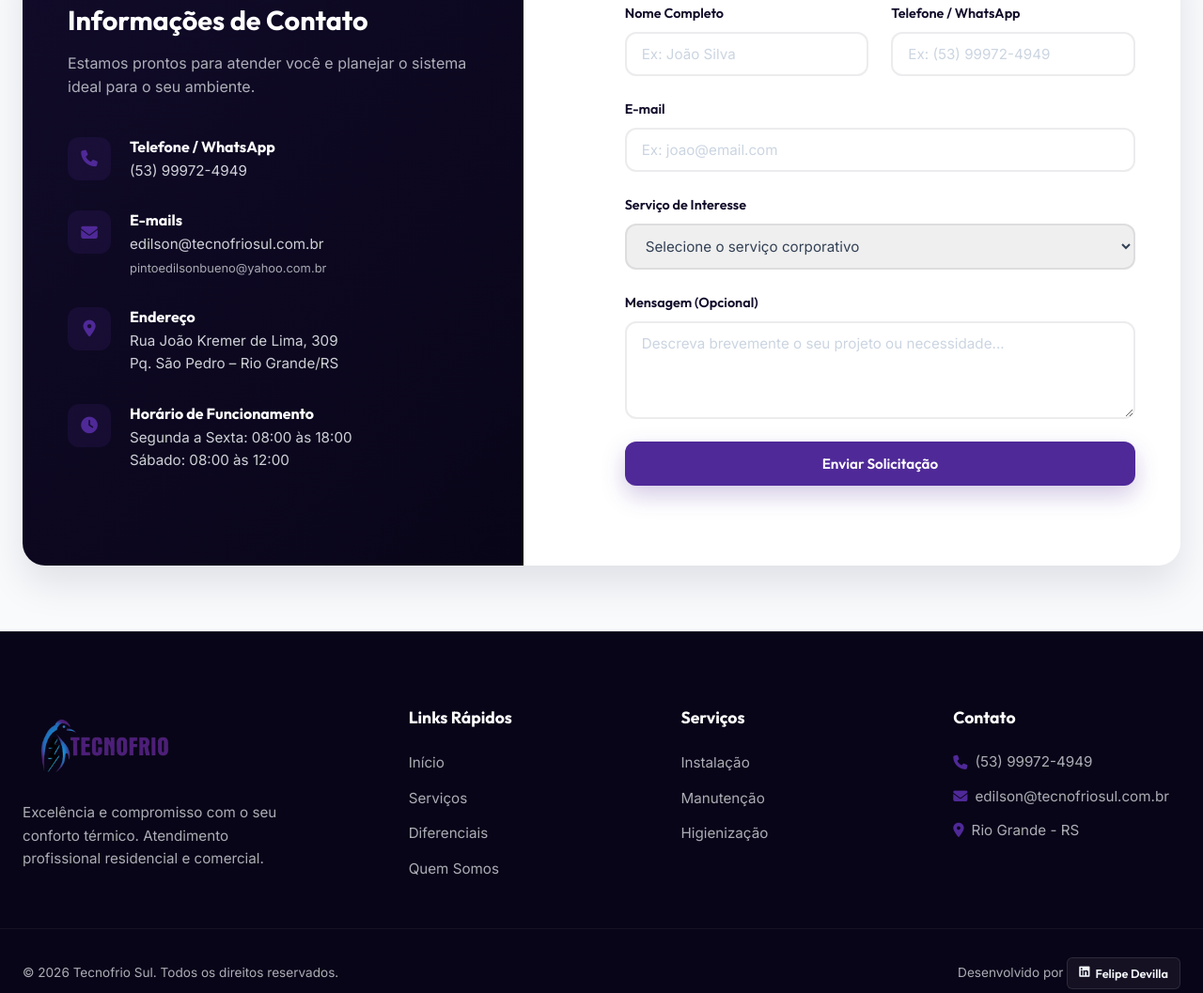
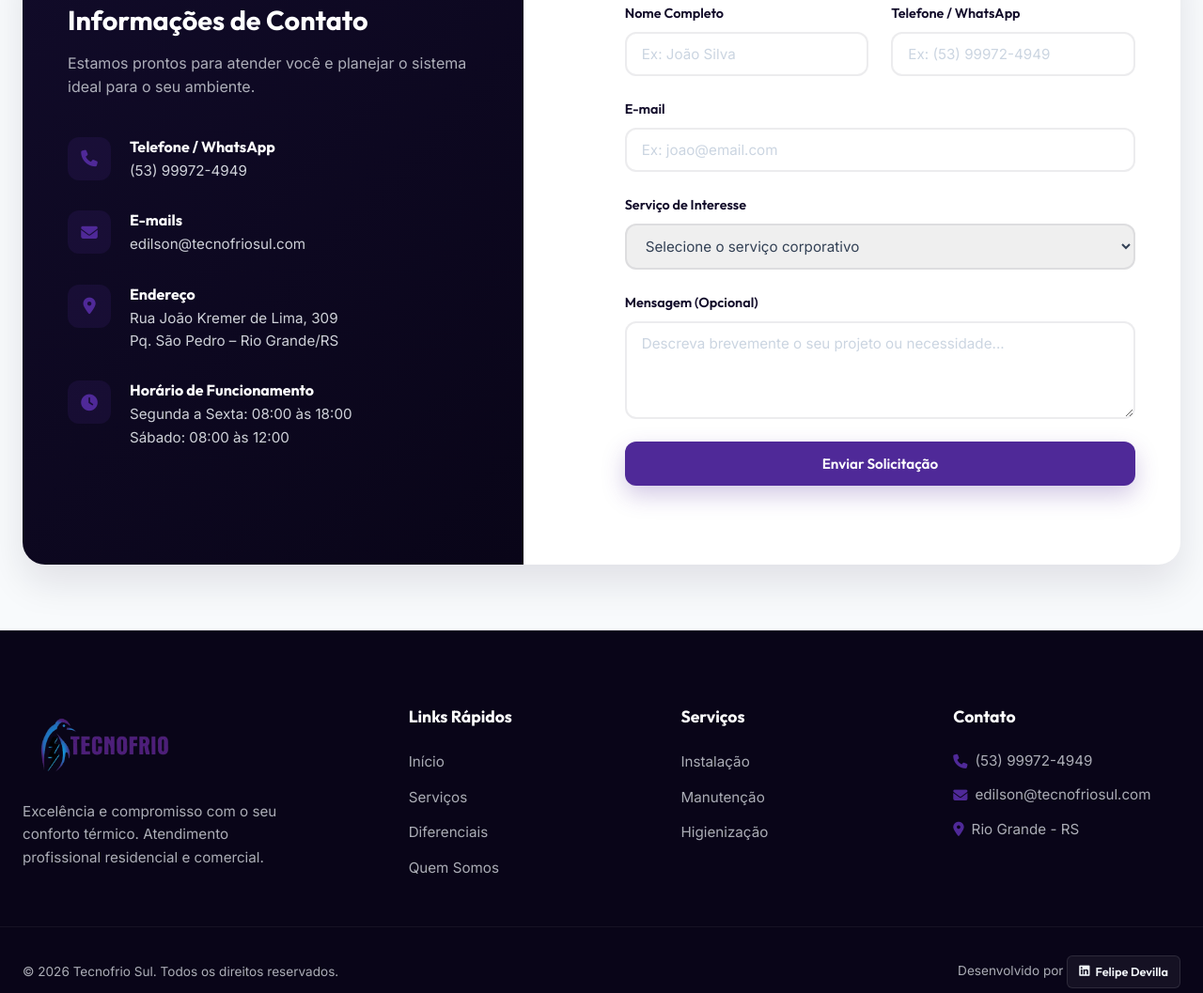
Before and after one commit to FelpsDevilla/tecnofriosul_site, a website built with Vite: page index.html in a window 1280 px wide. Shown: the part 5238-6295 px from the top of the page at 94% size. Built offline with nearby package versions, Linux system fonts and the light colour scheme.

Commit message:
Ajustado email

```diff
--- a/index.html
+++ b/index.html
@@ -455,8 +455,7 @@
                             <div>
                                 <h4>E-mails</h4>
                                 <p>
-                                    <a href="mailto:edilson@tecnofriosul.com.br">edilson@tecnofriosul.com.br</a><br>
-                                    <a href="mailto:pintoedilsonbueno@yahoo.com.br" style="font-size:0.85em; opacity:0.8;">pintoedilsonbueno@yahoo.com.br</a>
+                                    <a href="mailto:edilson@tecnofriosul.com">edilson@tecnofriosul.com</a><br>
                                 </p>
                             </div>
                         </li>
@@ -546,7 +545,7 @@
             <div class="footer-contact">
                 <h4>Contato</h4>
                 <p><i class="fa-solid fa-phone"></i> (53) 99972-4949</p>
-                <p><i class="fa-solid fa-envelope"></i> edilson@tecnofriosul.com.br</p>
+                <p><i class="fa-solid fa-envelope"></i> edilson@tecnofriosul.com</p>
                 <p><i class="fa-solid fa-location-dot"></i> Rio Grande - RS</p>
             </div>
         </div>
--- a/script.js
+++ b/script.js
@@ -92,7 +92,7 @@ document.addEventListener('DOMContentLoaded', () => {
             const message = document.getElementById('form-message').value;
 
             // Construct email details
-            const recipient = 'edilson@tecnofriosul.com.br';
+            const recipient = 'edilson@tecnofriosul.com';
             const subject = `Solicitação de Orçamento - ${name}`;
 
             const body = `Olá Edilson,\n\n` +
```
